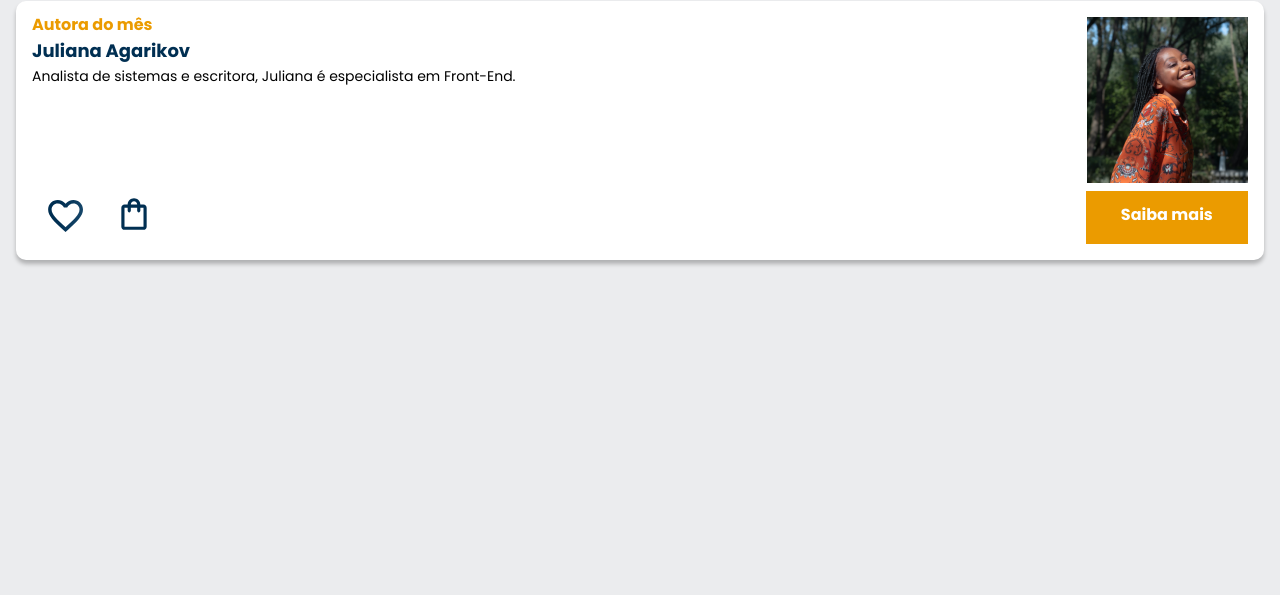
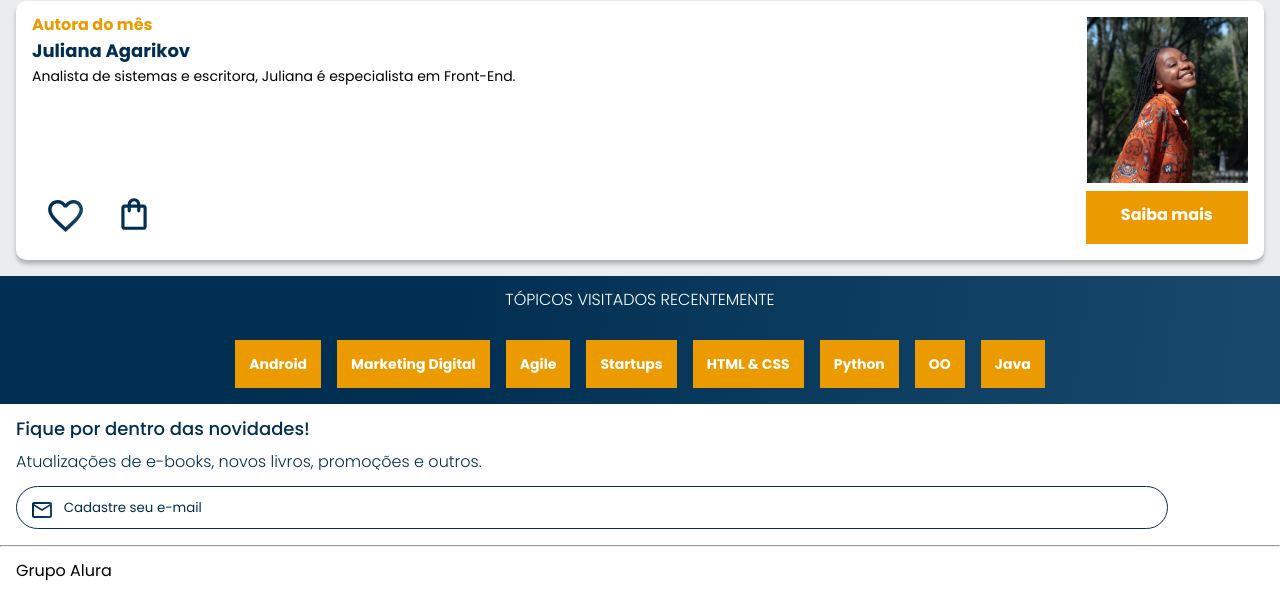
Before and after one commit to camscatt17/AluraBooks, a plain HTML site: page index.html in a window 1280 px wide. Shown: the part 1894-2489 px from the top of the page. Before the commit the page ends 2170 px from the top, so only its background shows below. Drawn offline with nearby package versions, Linux system fonts and the light colour scheme.

Commit message:
Desenvolvendo a área de contato e o footer.

```diff
--- a/index.html
+++ b/index.html
@@ -149,6 +149,48 @@
         </div>
     </section>
 
+    <section class="topicos">
+        <h2 class="topicos__titulos">Tópicos visitados recentemente</h2>
+        <ul class="topicos__lista">
+            <li class="topicos__lista__itens">
+                <a href="#" class="topicos__lista__itens__link">Android</a>
+            </li>
+            <li class="topicos__lista__itens">
+                <a href="#" class="topicos__lista__itens__link">Marketing Digital</a>
+            </li>
+            <li class="topicos__lista__itens">
+                <a href="#" class="topicos__lista__itens__link">Agile</a>
+            </li>
+            <li class="topicos__lista__itens">
+                <a href="#" class="topicos__lista__itens__link">Startups</a>
+            </li>
+            <li class="topicos__lista__itens">
+                <a href="#" class="topicos__lista__itens__link">HTML & CSS</a>
+            </li>
+            <li class="topicos__lista__itens">
+                <a href="#" class="topicos__lista__itens__link">Python</a>
+            </li>
+            <li class="topicos__lista__itens">
+                <a href="#" class="topicos__lista__itens__link">OO</a>
+            </li>
+            <li class="topicos__lista__itens">
+                <a href="#" class="topicos__lista__itens__link">Java</a>
+            </li>
+        </ul>
+    </section>
+
+    <section class="contato">
+        <h2 class="contato__titulo">Fique por dentro das novidades!</h2>
+        <p class="contato__texto">Atualizações de e-books, novos livros, promoções e outros.</p>
+        <input class="contato__email" type="email" placeholder="Cadastre seu e-mail">
+    </section>
+
+    <hr/>
+
+    <footer class="rodape">
+        <h2 class="rodape__titulo">Grupo Alura</h2>
+    </footer>
+
     <script src="https://cdn.jsdelivr.net/npm/swiper@9/swiper-bundle.min.js"></script>
     <script>
         const swiper = new Swiper('.swiper', {
--- /dev/null
+++ b/styles/contato.css
@@ -0,0 +1,37 @@
+.contato{
+    background-color: var(--cor-secundaria);
+    padding: 1em;
+
+}
+
+.contato__titulo, .contato__texto{
+    background: var(--cor-azul-degrade);
+    -webkit-background-clip: text;
+    -webkit-text-fill-color: transparent;
+    background-clip: text;
+}
+
+.contato__titulo{
+    font-size: 18px;
+    font-weight: 500;
+}
+
+.contato__texto{
+    font-weight: 300;
+    margin: 1em 0;
+}
+
+.contato__email{
+    padding: 1em;
+    border: 1px solid var(--cor-quaternaria);
+    border-radius: 24px;
+    width: 90%;
+    color: var(--cor-quaternaria);
+}
+
+.contato__email::placeholder{
+    font-family: var(--fonte-principal);
+    color: var(--cor-quaternaria);
+    background: url("../assets/Email.svg") no-repeat;
+    padding-left: 2.5em;
+}
--- /dev/null
+++ b/styles/rodape.css
@@ -0,0 +1,8 @@
+hr{
+    margin: 0;
+}
+
+.rodape{
+    background-color: var(--cor-secundaria);
+    padding: 1em;
+}
--- a/styles/styles.css
+++ b/styles/styles.css
@@ -1,6 +1,9 @@
 @import url("header.css");
 @import url("banner.css");
 @import url("carrossel.css");
+@import url("topicos.css");
+@import url("contato.css");
+@import url("rodape.css");
 
 :root {
     --cor-primaria: #EBECEE;
--- /dev/null
+++ b/styles/topicos.css
@@ -0,0 +1,30 @@
+.topicos{
+    background: var(--cor-azul-degrade);
+    text-align: center;
+}
+
+.topicos__titulos{
+    color: var(--cor-secundaria);
+    font-weight: 300;
+    padding: 1.0em 0;
+    text-transform: uppercase;
+}
+
+.topicos__lista{
+    display: flex;
+    flex-wrap: wrap;
+    justify-content: center;
+}
+
+.topicos__lista__itens{
+    margin: 2em 0.5em;
+}
+
+.topicos__lista__itens__link{
+    background-color: var(--cor-terciaria);
+    color:var(--cor-secundaria);
+    padding: 1em;
+    text-decoration: none;
+    font-size: 14px;
+    font-weight: 700;
+}
```
